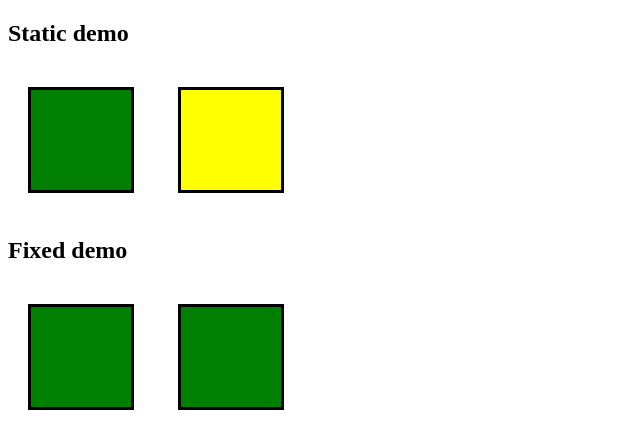
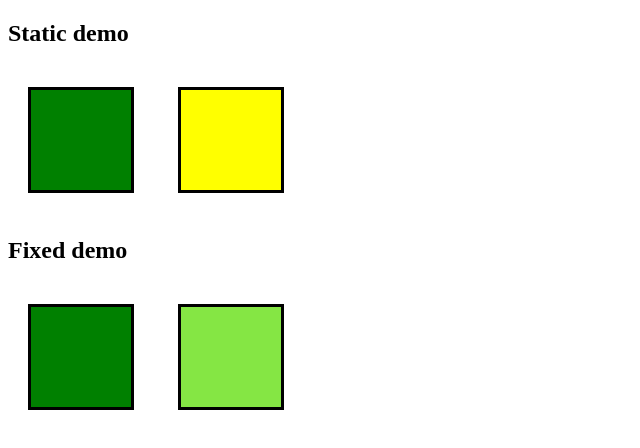
Before and after one commit to mozammilaman07/Delta-CSS, a plain HTML site: page postion.html in a window 1280 px wide. Shown: the whole page, without its empty margins (0-640 px from the left). Drawn offline with Linux system fonts and the light colour scheme.

Commit message:
added css to fixed

```diff
--- a/postion.css
+++ b/postion.css
@@ -15,3 +15,9 @@ div{
     top: 100px;
     left: 100px;
 }
+.fixed{
+    background-color: rgb(133, 230, 68);
+    position: static;
+    top: 100px;
+    left: 100px;
+}
```
